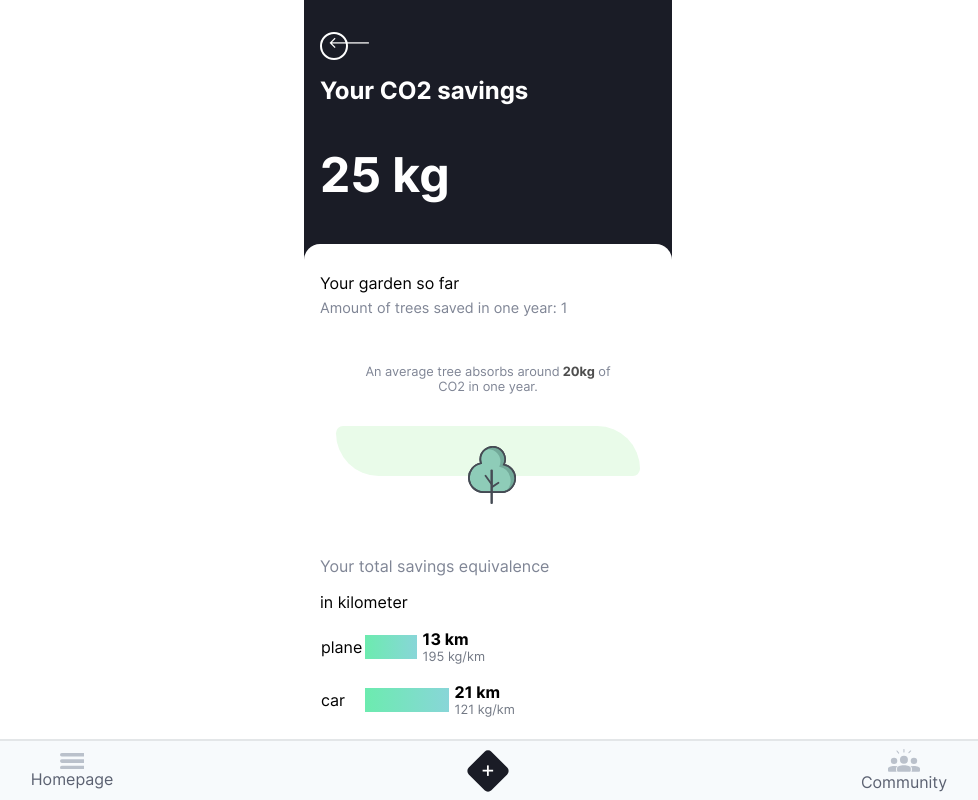
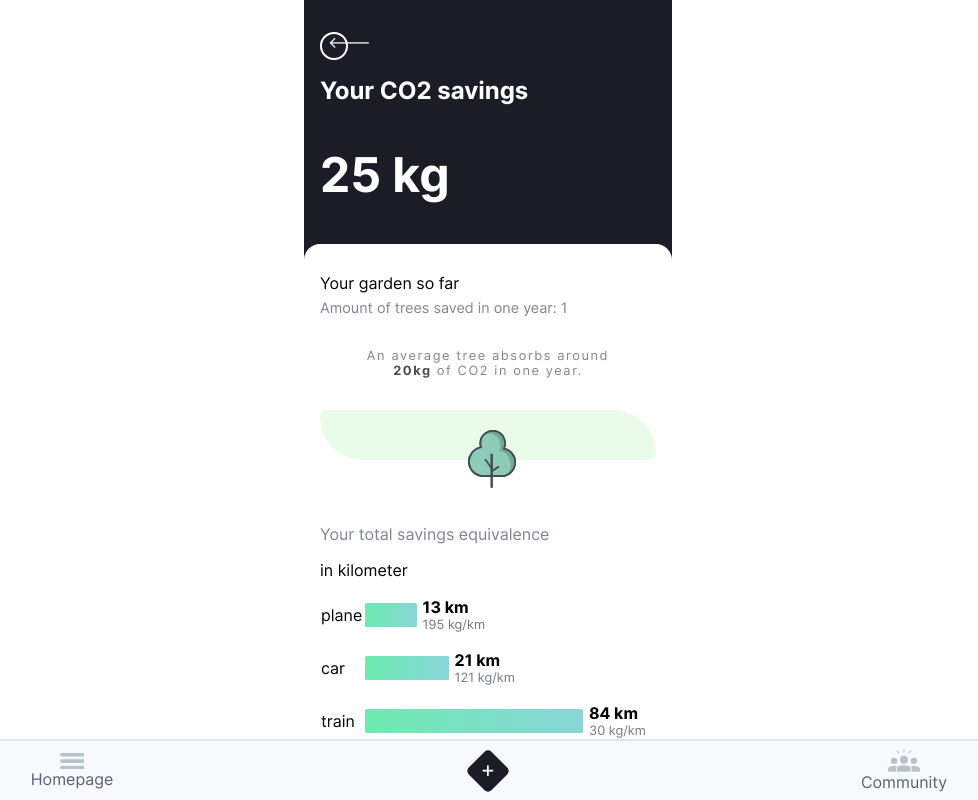
Before and after one commit to joanpadolina/co2-next-dashboard, a Next.js app: page /profile in a window 1280 px wide. Shown: the whole page, without its empty margins (152-1130 px from the left). Built offline with nearby package versions, Linux system fonts and the light colour scheme.

Commit message:
Update profile.css

```diff
--- a/styles/components/profile.css
+++ b/styles/components/profile.css
@@ -1,21 +1,21 @@
 .profile__header {
   background-color: var(--c-dark);
   color: var(--c-white);
-  padding: 2rem var(--s-default);
+  padding: 2rem 1rem;
 }
 
 .profile__main {
   margin-top: -2rem;
-  margin-bottom: var(--s-default);
+  margin-bottom: 8rem;
   background-color: var(--c-white);
-  border-radius: var(--s-default) var(--s-default) 0 0;
-  padding-top: var(--s-default);
-  padding-left: var(--s-default);
-  padding-right: var(--s-default);
+  border-radius: 1rem 1rem 0 0;
+  padding-top: 1rem;
+  padding-left: 1rem;
+  padding-right: 1rem;
 }
 
 .profile__main-title {
-  font-size: var(--s-default);
+  font-size: 1rem;
   font-weight: normal;
   margin-bottom: -0.5rem;
 }
@@ -32,7 +32,7 @@
   font-size: 0.8rem;
   width: 17rem;
   margin: 0 auto 2rem auto;
-  letter-spacing: 0.var(--s-default);
+  letter-spacing: 0.1rem;
 }
 
 .font--highlight {
@@ -73,8 +73,8 @@
 .profile__trees-wrapper {
   display: block;
   position: relative;
-  margin: -var(--s-default);
-  padding: var(--s-default);
+  margin: -1rem;
+  padding: 1rem;
 }
 
 .profile__trees-wrapper::after {
@@ -114,7 +114,7 @@
   margin: 0 .3rem;
   background: linear-gradient(90deg, #6CEBAF 0%, #88D6D8 100%);
   height: 1.5rem;
-  border-radius: .var(--s-default);
+  border-radius: .1rem;
 }
 
 .profile__equivalence-body {
```
